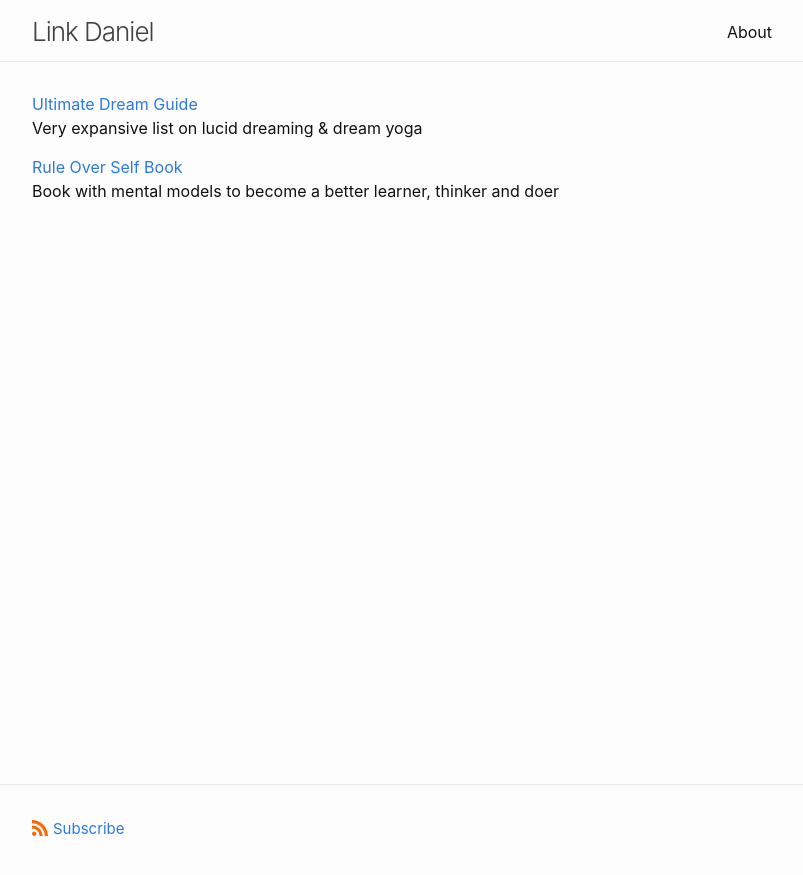
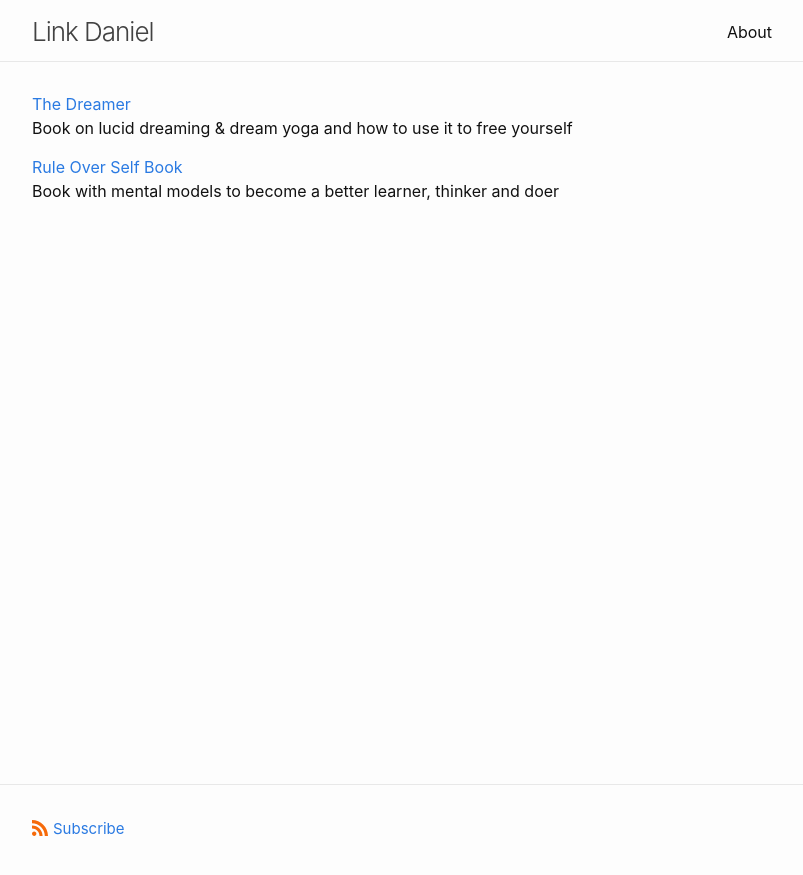
Before and after one commit to link-daniel/link.github.io, a Jekyll site: the page built from index.md, in a window 1280 px wide. Shown: the top 875 px of the page, without its empty margins (238-1041 px from the left). Built offline with Jekyll 4.4.1, drawn with Linux system fonts in a browser that asks for light colours.

Commit message:
Update index.md

```diff
--- a/index.md
+++ b/index.md
@@ -8,9 +8,9 @@
 layout: home
 ---
 
-[Ultimate Dream Guide](https://link.com.de/dream)
+[The Dreamer](https://link.com.de/dream)
 <br>
-Very expansive list on lucid dreaming & dream yoga
+Book on lucid dreaming & dream yoga and how to use it to free yourself
 
 [Rule Over Self Book](https://link.com.de/ruleoverself)
 <br>
```
